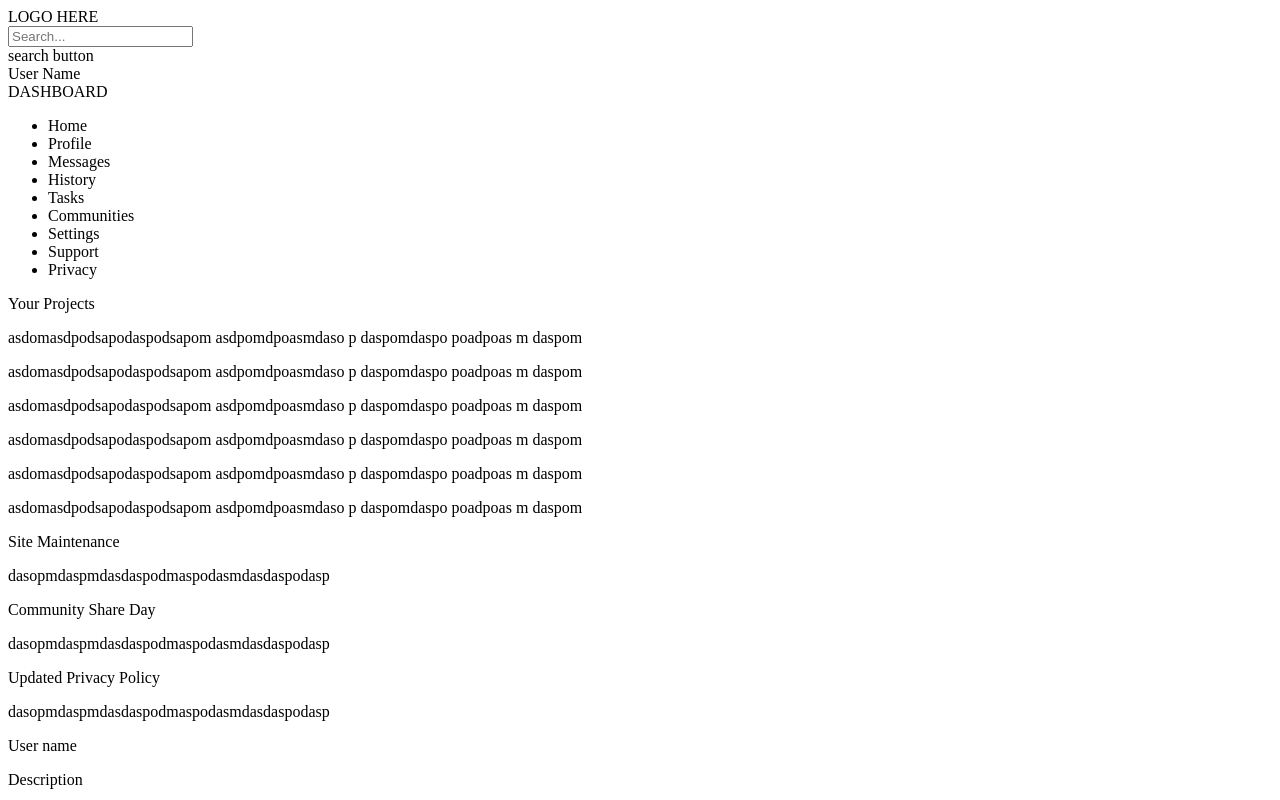
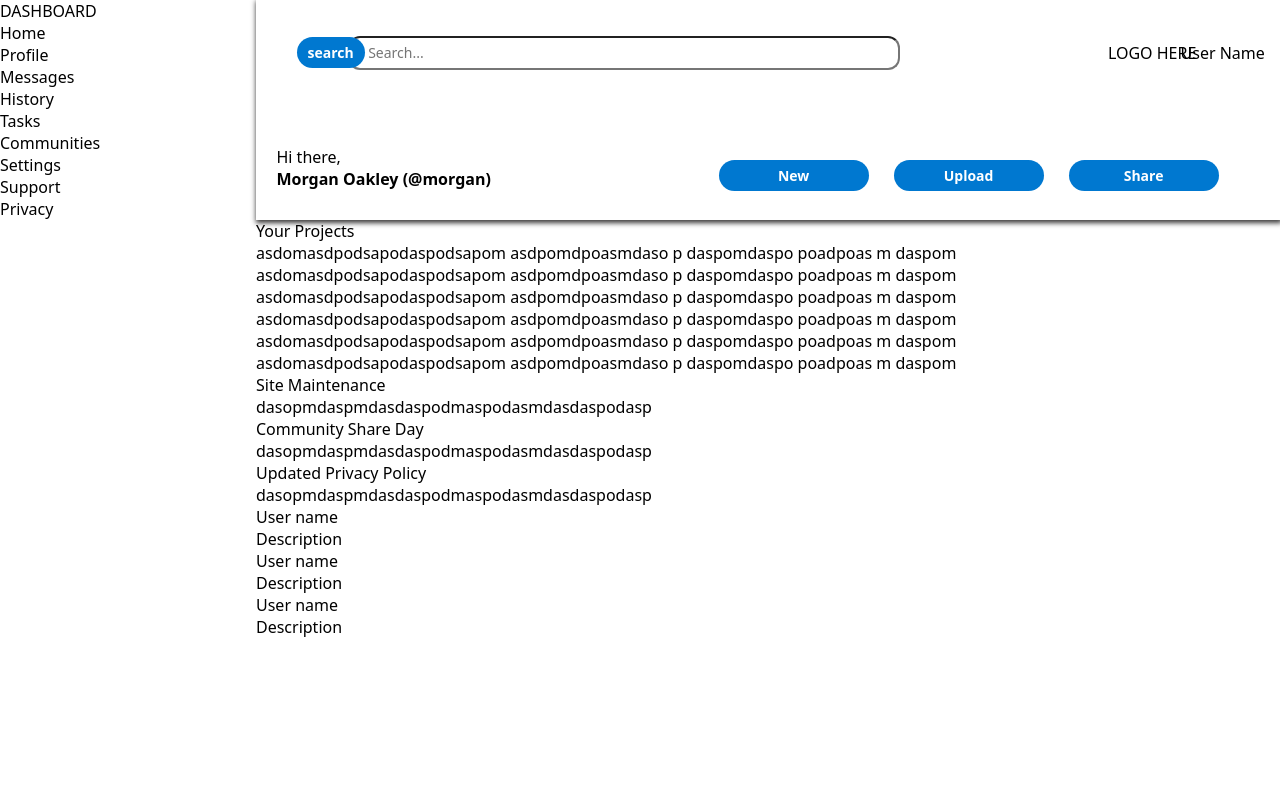
Before and after one commit to Domxv2156/Admin-Dashboard, a plain HTML site: page index.html in a window 1280 px wide. Shown: the top 800 px of the page. Drawn offline with Linux system fonts and the light colour scheme.

Commit message:
completed header design

```diff
--- a/index.html
+++ b/index.html
@@ -4,6 +4,7 @@
     <meta charset="UTF-8">
     <meta http-equiv="X-UA-Compatible" content="IE=edge">
     <meta name="viewport" content="width=device-width, initial-scale=1.0">
+
     <title>Dashboard</title>
     <link rel = "stylesheet" href = "styles.css">
 </head>
@@ -11,9 +12,17 @@
    <div id ="container">
 <div class="header">
     <div class="logo">LOGO HERE</div>
-    <input type ="text" placeholder="Search...">
-    <div class="searchButton">search button</div>
+    <input class ="searchBar" type ="text" placeholder="Search...">
+    <button class="searchButton">search</button>
     <div class="userName">User Name</div>
+    <div class ="welcomeBar">
+        <div class="welcome">Hi there, <br><strong>Morgan Oakley (@morgan)</strong></div>
+    <div class="nav">
+        <button class="new">New</button>
+    <button class="upload">Upload</button>
+    <button class="share">Share</button>
+</div>
+    </div>
 </div>
 
 <div class="sideBar">
@@ -31,7 +40,7 @@
     </ul>
 </div>
 
-<div class="yourProjects">
+<div class="mainBody">
     <div class="yourProjectsTitle">Your Projects</div>
     <div class="card">
         <p class="title"></p>
@@ -57,8 +66,6 @@
         <p class="title"></p>
         <p>asdomasdpodsapodaspodsapom asdpomdpoasmdaso p daspomdaspo  poadpoas m daspom</p>
     </div>
-</div>
-
     <div class="announcements">
         <div class="announceCard">
             <p class="announceTitle">Site Maintenance</p>
@@ -73,7 +80,6 @@
             <p>dasopmdaspmdasdaspodmaspodasmdasdaspodasp</p>
         </div>
     </div>
-
     <div class="Trending">
         <div class="User">
         <p class="userAt">User name</p>
@@ -88,7 +94,7 @@
         <p>Description</p>
     </div>
     </div>
-
+</div>
 
    </div>
 
--- a/styles.css
+++ b/styles.css
@@ -0,0 +1,152 @@
+* {
+    padding: 0;
+    margin: 0;
+    font-family: system-ui, -apple-system, BlinkMacSystemFont, 'Segoe UI', Roboto, Oxygen, Ubuntu, Cantarell, 'Open Sans', 'Helvetica Neue', sans-serif
+}
+
+
+#container {
+    display: grid;
+    grid-template-columns: 1fr 4fr;
+    grid-template-rows: 1fr 4fr;
+
+}
+
+.header {
+    grid-column-start: 2;
+    grid-column-end: 3;
+    grid-row-start: 1;
+    grid-row-end: 2;
+    box-shadow: 1px 2px 5px 1px rgb(58, 57, 57);
+    display: grid;
+    grid-template-columns: 1fr 3fr;
+    grid-template-rows: 1fr 1fr;
+    gap: 10px;
+
+}
+.userName {
+    grid-row: 1/2;
+    grid-column: 2/3;
+    align-self: center;
+    justify-self: flex-end;
+    margin-right: 2%;
+}
+
+.searchBar {
+    grid-column: 1/3;
+    grid-row: 1/2;
+    align-self: center;
+    justify-self: flex-start;
+    margin-left: 9%;
+    width:50%;
+    padding: 6px 18px;
+    border-radius: 12px;
+    background-color: transparent;
+    transition: transform 250ms ease-in-out;
+    font-size: 14px;
+    line-height: 18px;
+    color: #575756;
+    background-color: transparent;
+
+}
+.searchButton {
+    grid-column: 1/2;
+    grid-row: 1/2;
+    align-self: center;
+    justify-self: flex-start;
+    margin-left: 16%;
+    background-color: #0078d0;
+    border: 0;
+    border-radius: 56px;
+    color: #fff;
+    cursor: pointer;
+    display: inline-block;
+    font-family: system-ui,-apple-system,system-ui,"Segoe UI",Roboto,Ubuntu,"Helvetica Neue",sans-serif;
+    font-size: 14px;
+    font-weight: 600;
+    outline: 0;
+    padding: 6px 11px;
+    position: relative;
+    text-align: center;
+    text-decoration: none;
+    transition: all .3s;
+    user-select: none;
+
+
+}
+.searchButton:hover {
+    box-shadow: rgba(255, 255, 255, .2) 0 3px 15px inset, rgba(0, 0, 0, .1) 0 3px 5px, rgba(0, 0, 0, .1) 0 10px 13px;
+    transform: scale(1.05);
+  }
+
+.logo {
+    grid-column: 2/3;
+    grid-row: 1/2;
+    align-self: center;
+    justify-self: flex-end;
+    margin-right: 11%;
+}
+
+.welcomeBar {
+    grid-row: 2/3;
+    grid-column: 1/3;
+display: grid;
+grid-template-columns: 1fr 3fr;
+grid-template-rows: 1fr;
+align-items: center;
+}
+.welcome {
+    grid-column: 1/2;
+    grid-row: 1/3;
+    margin-left: 8%;
+}
+.nav {
+    grid-column: 2/3;
+    display: grid;
+    justify-self: flex-end;
+    gap: 25px;
+    grid-template-columns: 1fr 1fr 1fr;
+
+    margin-top: 2%;
+    margin-right: 8%;
+
+}
+
+
+.upload, .new, .share {
+    background-color: #0078d0;
+    border: 0;
+    border-radius: 56px;
+    color: #fff;
+    cursor: pointer;
+    display: inline-block;
+    font-family: system-ui,-apple-system,system-ui,"Segoe UI",Roboto,Ubuntu,"Helvetica Neue",sans-serif;
+    font-size: 14px;
+    font-weight: 600;
+    outline: 0;
+    padding: 6px 11px;
+    position: relative;
+    text-align: center;
+    text-decoration: none;
+    transition: all .3s;
+    user-select: none;
+    width: 150px;
+}
+
+.sidebar {
+    grid-column-start: 1;
+    grid-column-end: 2;
+    grid-row-start: 1;
+    grid-row-end: 3;
+    display: grid;
+
+
+}
+
+.mainBody {
+    grid-column-start: 2;
+    grid-column-end:3;
+    grid-row-start: 2;
+    grid-row-end: 3;
+
+}
```
Lines whose indentation alone changed are shown as unchanged.
